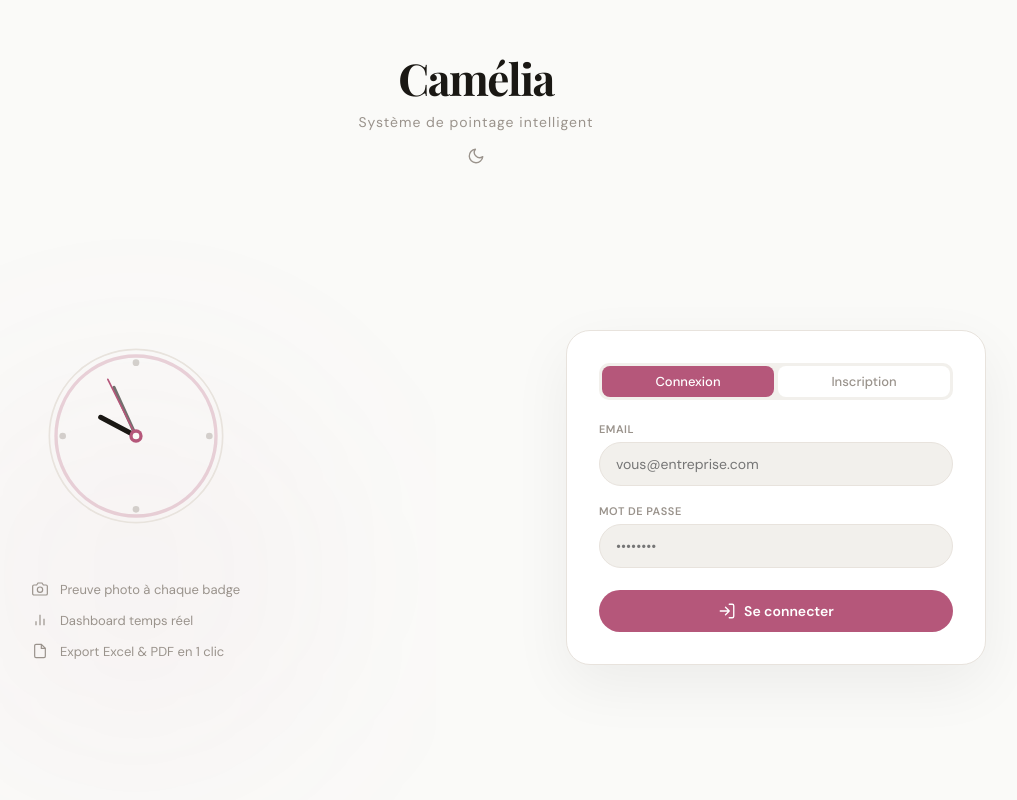
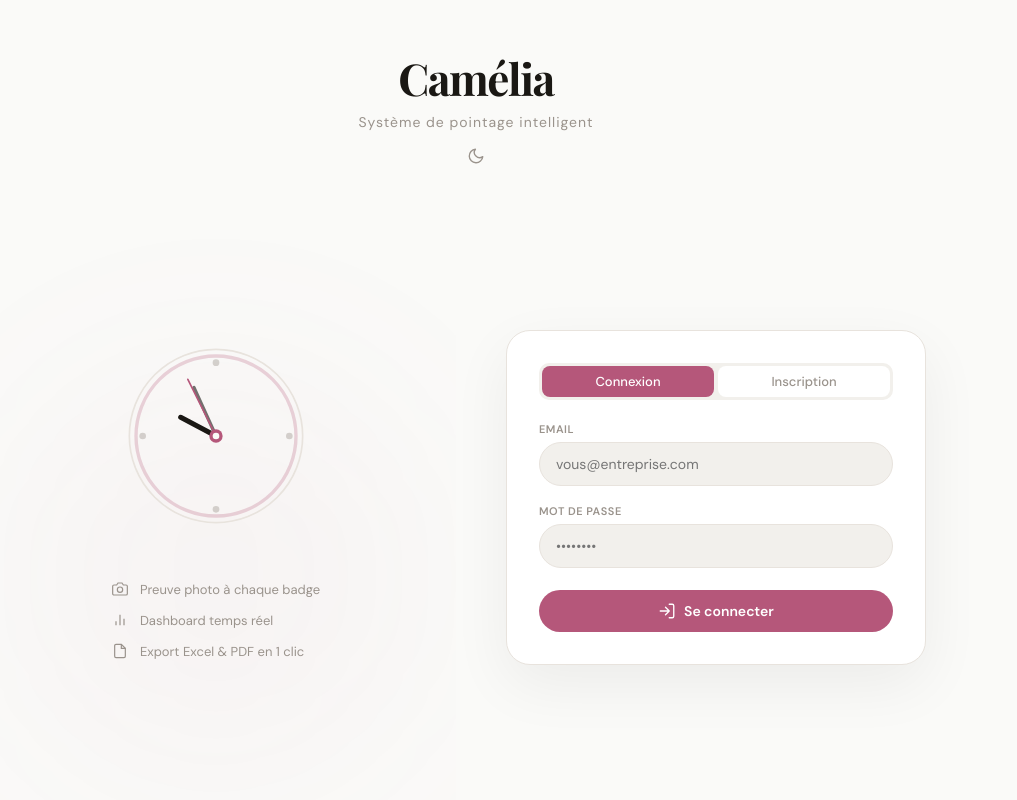
Before and after one commit to SAIDuha/camelia, a Flask app: page /app in a window 1280 px wide. Shown: the whole page, without its empty margins (164-1181 px from the left). Run offline with Flask 3, Linux system fonts and the light colour scheme.

Commit message:
Update index.html

```diff
--- a/camelia-deploy/templates/index.html
+++ b/camelia-deploy/templates/index.html
@@ -66,7 +66,7 @@ a{color:var(--primary);text-decoration:none}
 /* ── Login ── */
 #login-screen{min-height:100vh;display:flex;flex-direction:column;align-items:center;padding:0;position:relative;overflow:hidden;background:var(--bg)}
 .login-header-top{width:100%;text-align:center;padding:48px 20px 24px;position:relative;z-index:1}
-.login-split{display:flex;width:100%;flex:1;position:relative;z-index:1}
+.login-split{display:flex;width:100%;flex:1;position:relative;z-index:1;max-width:1000px;margin:0 auto;gap:0}
 .login-left{flex:1;display:flex;flex-direction:column;align-items:center;justify-content:center;position:relative;overflow:hidden}
 .login-left::before{content:'';position:absolute;top:30%;left:50%;transform:translateX(-50%);width:400px;height:400px;border-radius:50%;background:rgba(181,87,122,.04);filter:blur(100px);pointer-events:none}
 .login-left-content{position:relative;z-index:1;text-align:center;padding:40px}
@@ -75,7 +75,7 @@ a{color:var(--primary);text-decoration:none}
 .login-left-features{display:flex;flex-direction:column;gap:14px;margin-top:40px}
 .login-feat{display:flex;align-items:center;gap:12px;font-size:13px;color:var(--muted);font-weight:400}
 .login-feat svg{stroke:var(--muted)}
-.login-right{flex:1;display:flex;align-items:center;justify-content:center;padding:40px;position:relative}
+.login-right{flex:1;display:flex;align-items:center;justify-content:center;padding:20px;position:relative}
 .login-card{background:var(--card);border-radius:24px;padding:32px;border:1px solid var(--border);box-shadow:0 20px 60px rgba(0,0,0,.06);max-width:420px;width:100%;position:relative;z-index:1}
 @media(max-width:768px){
   .login-split{display:block}
```
